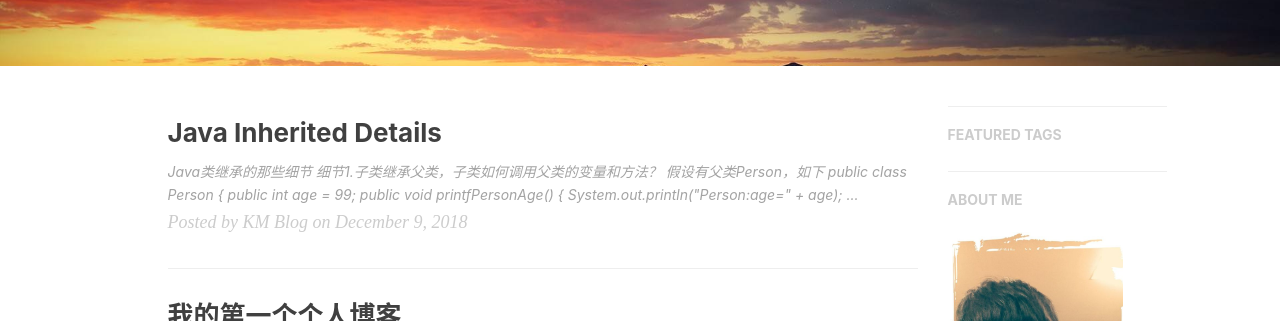
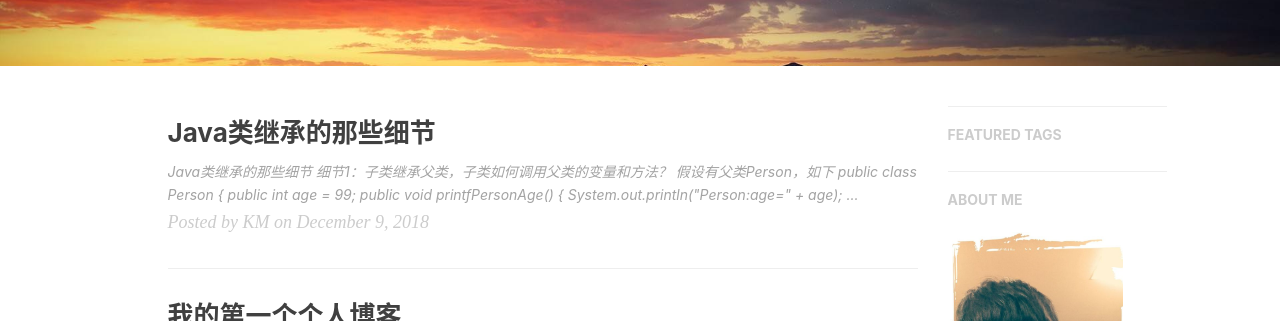
Before and after one commit to kmpro/kmpro.github.io, a Jekyll site: the page built from index.html, in a window 1280 px wide. Shown: the part 352-673 px from the top of the page. Built offline with Jekyll 4.4.1, drawn with Linux system fonts in a browser that asks for light colours; nearby versions of some CDN libraries; the list of posts is cut into pages by our own code; comment, search, counter and statistics services are not loaded.

```diff
--- a/_posts/2018-12-9-java-inherited-details.markdown
+++ b/_posts/2018-12-9-java-inherited-details.markdown
@@ -1,6 +1,16 @@
+---
+layout:     post
+title:      "Java类继承的那些细节"
+date:       2018-12-9 15:15:00
+author:     "KM"
+catalog: true
+tags:
+    - Java
+---
+
 # Java类继承的那些细节
 
-## 细节1.子类继承父类，子类如何调用父类的变量和方法？
+## 细节1：子类继承父类，子类如何调用父类的变量和方法？
 
 假设有父类Person，如下
 
@@ -36,3 +46,9 @@ public class Student extends Person {
 **问题二：**子类和父类有同名不同类型的变量时，编译是否会出错？
 
 答：不会
+
+## 细节2：default属性对继承的影响
+
+我们知道被default访问修饰符修饰时只能在本类或同一个包内被访问，子类无法访问，那么其实意味着如果是同一个包的子类也是能够访问的，其它包的子类无法访问。
+
+![](G:\Project\kmpro.github.io\_posts\2018-12-9-java-inherited-details-img-1.png)
```
Also changed, not shown: img/article-picture/2018-12-9-java-inherited-details-img-1.png (added).
